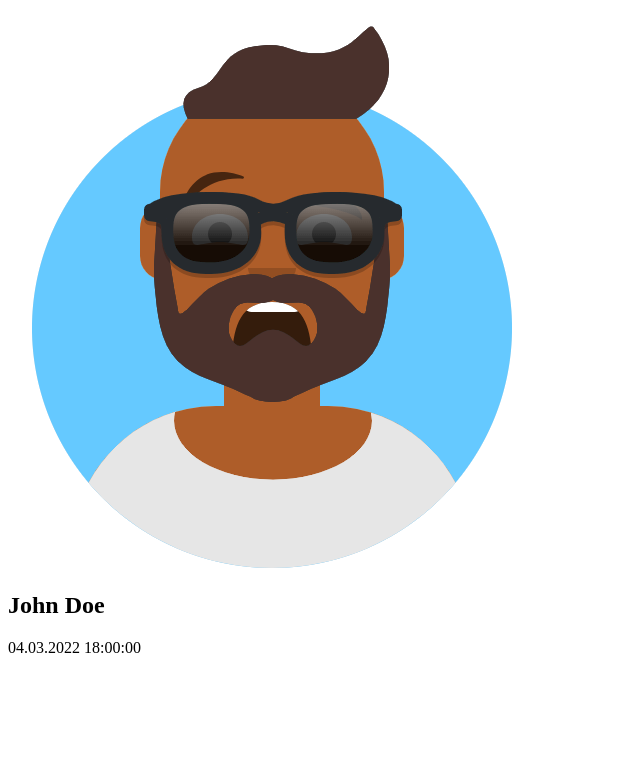
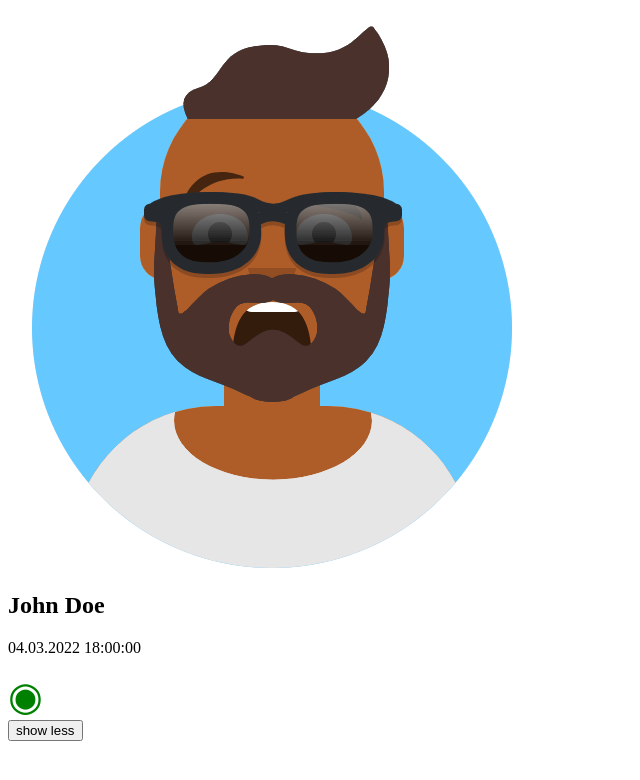
Before and after one commit to dan-razvan/ReactJs, a React (Create React App) app in the folder Social-Network-Mini/app-front/: page / in a window 1280 px wide. Shown: the top 780 px of the page, without its empty margins (0-640 px from the left). Built offline with nearby package versions, Linux system fonts and the light colour scheme.

Commit message:
added button functionality

```diff
--- a/Social-Network-Mini/app-front/src/App.js
+++ b/Social-Network-Mini/app-front/src/App.js
@@ -1,16 +1,34 @@
 import User from './components/user/User'
+import { useState } from 'react'
 
-const App = () => (
+const App = () => {
+  const [display, setDisplay] = useState('detailed')
+  const [button, setButton] = useState('show less')
+  const onClickHandler = () => {
+    if (display === 'compact') {
+      setDisplay('detailed')
+      setButton('show less')
+    }
+    if (display === 'detailed') {
+      setDisplay('compact')
+      setButton('show more')
+    }
+  }
+  return (
     <div className="App">
       <User
-      viewMode={'detailed'}
+        viewMode={display}
         userData={{
           avatar: '/images/avatar1.png',
           nickname: 'John Doe',
           lastOnline: '04.03.2022 18:00:00',
         }}
       />
+      <button className="button" onClick={onClickHandler}>
+        {button}
+      </button>
     </div>
   )
+}
 
 export default App
--- a/Social-Network-Mini/app-front/src/components/user/User.js
+++ b/Social-Network-Mini/app-front/src/components/user/User.js
@@ -1,25 +1,45 @@
-// Main User Module
-// FUNCTIONAL COMPONENT
+import { useEffect, useState } from 'react'
 
-// User Component:
-// * user data
-// * view modes: compact, detailed
+// constructor
 const User = ({ userData: { avatar, nickname, lastOnline }, viewMode }) => {
+  const [online, setOnline] = useState()
+
+  useEffect(() => {
+    // console.info('User component did mount or update')
+    // setTimeout(() => {
+    //   setOnline(!online)
+    //   console.info(`The user is ${online ? 'online' : 'offline'}`)
+    // }, 2000)
+    if (viewMode === 'compact') {
+      setOnline(false)
+    }
     if (viewMode === 'detailed') {
+      setOnline(true)
+    }
+  }, [viewMode])
+
   return (
     <div className="User">
-        <img src={avatar} />
+      {viewMode === 'compact' ? (
+        <div>
+          <img src={avatar} alt="avatar" style={{ width: '80px' }} />
+        </div>
+      ) : (
+        <div>
+          <img src={avatar} alt="avatar" />
           <h2>{nickname}</h2>
           <p>{lastOnline}</p>
         </div>
-    )
-  } else if (viewMode === 'compact') {
-    return (
-      <div className="User">
-        <img src={avatar} width="80px" />
+      )}
+
+      {/* DOM/JSX fragment depends on this variable*/}
+      {online ? (
+        <span style={{ color: 'green', fontSize: '40px' }}>◉</span>
+      ) : (
+        <span style={{ color: 'gray', fontSize: '40px' }}>◉</span>
+      )}
     </div>
   )
 }
-}
 
 export default User
```
Lines whose indentation alone changed are shown as unchanged.
